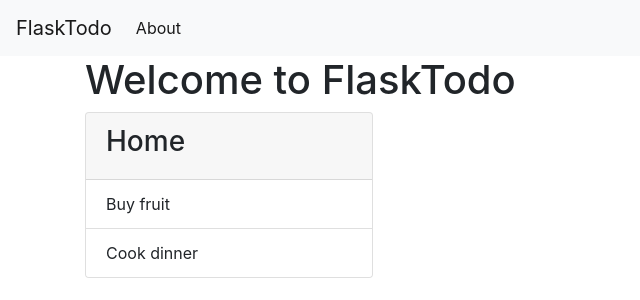
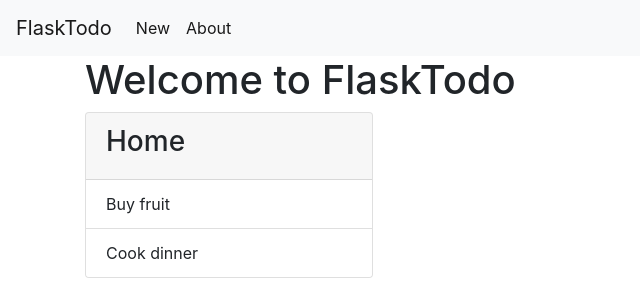
Before and after one commit to mecod/Flask-Todo, a Flask app: page / in a window 1280 px wide. Shown: the top 300 px of the page, without its empty margins (0-640 px from the left). Run offline with Flask 2, Linux system fonts and the light colour scheme; data comes from the database, SQL or seed files in the repository; some libraries are stand-ins or nearby versions.

Commit message:
Modify base.html, adding create link and alert message flash.

```diff
--- a/templates/base.html
+++ b/templates/base.html
@@ -20,13 +20,20 @@
         <div class="collapse navbar-collapse" id="navbarNav">
             <ul class="navbar-nav">
               <li class="nav-item active">
+                <a class="nav-link" href="{{ url_for('create') }}">New</a>
+              </li>
+
+              <li class="nav-item active">
                   <a class="nav-link" href="#">About</a>
               </li>
             </ul>
         </div>
     </nav>
     <div class="container">
-         {% block content %} {% endblock %}
+        {% for message in get_flashed_messages() %}
+            <div class="alert alert-danger">{{ message }}</div>
+        {% endfor %}
+        {% block content %} {% endblock %}
     </div>
 
 	  <!-- Optional JavaScript -->
```
